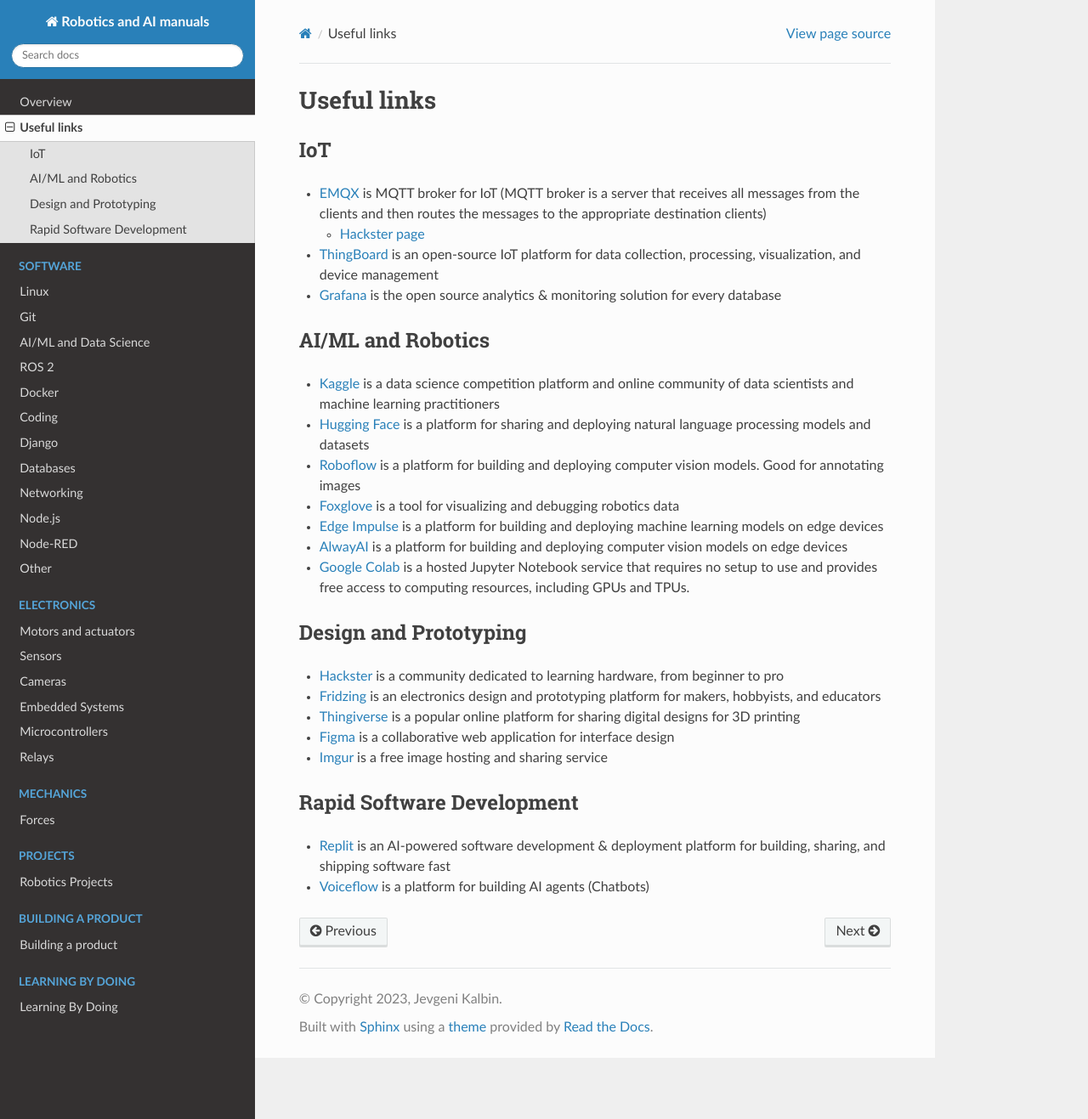
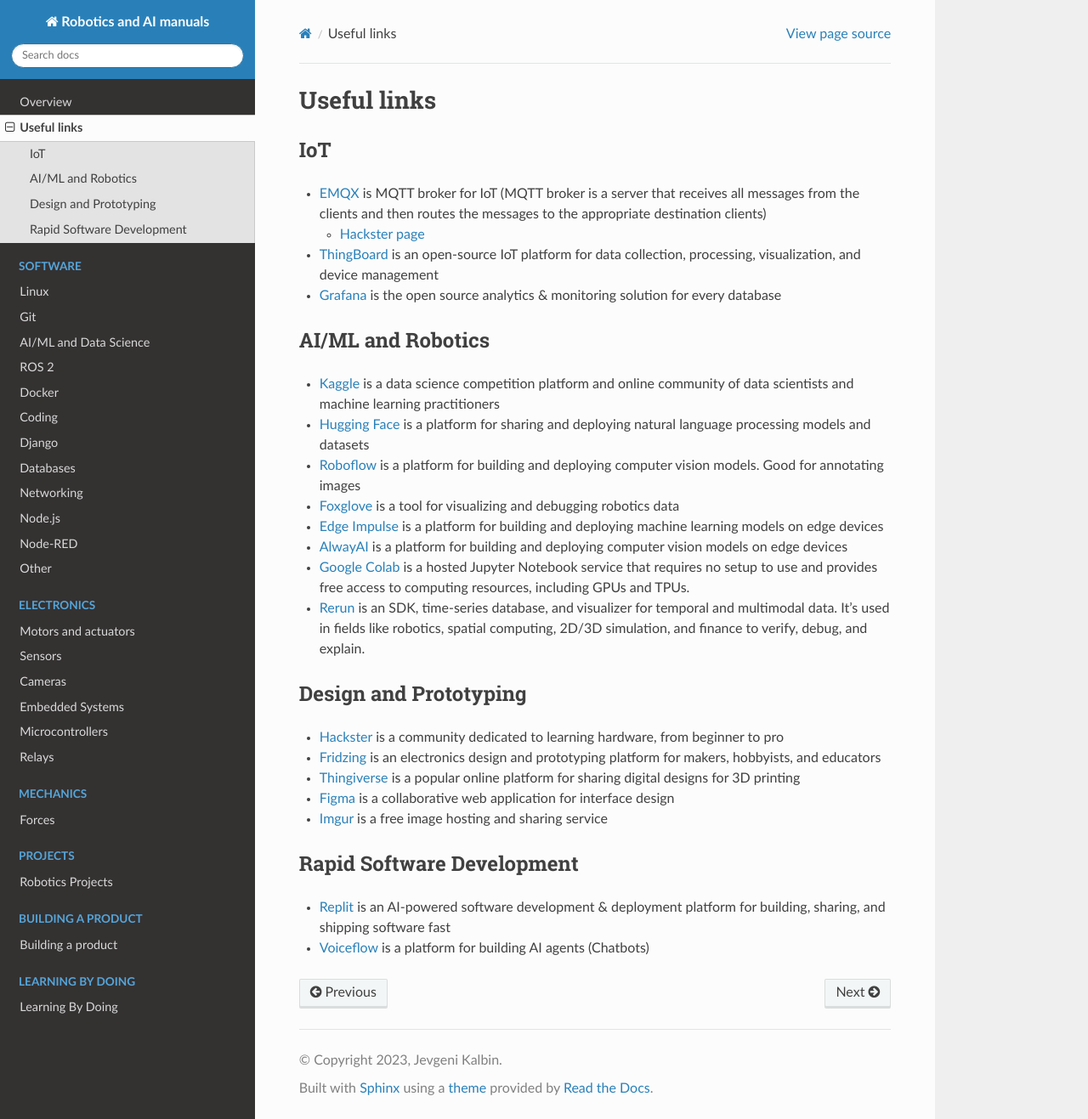
Before and after one commit to jevgenik/manuals, a Sphinx documentation site: the page built from source/files/useful.rst, in a window 1280 px wide and 1317 px high. Shown: the whole window at 85% size. Built offline with Sphinx 7.4.7 and the Read the Docs theme 2.0.0, drawn with Linux system fonts in a browser that asks for light colours; pages that are not in the unit, such as notebooks, are missing from menus.

Commit message:
added rerun.io to useful.rst

```diff
--- a/source/files/useful.rst
+++ b/source/files/useful.rst
@@ -35,6 +35,9 @@ AI/ML and Robotics
 * `Google Colab <https://colab.research.google.com/>`_  is a hosted Jupyter Notebook service that requires no setup to use and provides free access
   to computing resources, including GPUs and TPUs.
 
+* `Rerun <https://rerun.io/>`_ is an SDK, time-series database, and visualizer for temporal and multimodal data. It’s used in fields like robotics,
+  spatial computing, 2D/3D simulation, and finance to verify, debug, and explain.
+
 
 
 Design and Prototyping
```
